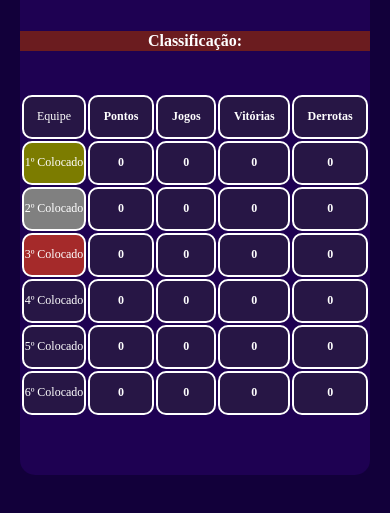
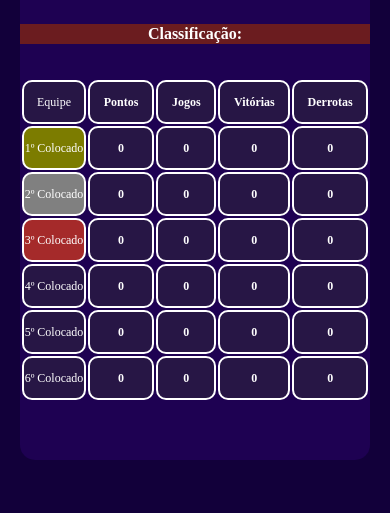
Before and after one commit to Er4ld0/Torneio, a plain HTML site: page menu/partidas/final.html in a window 390 px wide. Shown: the part 315-828 px from the top of the page. Drawn offline with Linux system fonts and the light colour scheme; a script that the page names is missing; a web font is replaced by a local one.

Commit message:
git commit -m

```diff
--- a/css/responsive-mobile.css
+++ b/css/responsive-mobile.css
@@ -824,7 +824,7 @@
         }
 
         .final__card {
-            gap: 41.5px;
+            gap: 34.2px;
         }
 
         .final__card>.jogos {
--- a/css/style.css
+++ b/css/style.css
@@ -820,7 +820,7 @@ tbody th {
 .final__card {
     margin-top: 15px;
     height: fit-content;
-    gap: 15px;
+    gap: 10px;
 }
 
 .final__card>.jogos {
```
